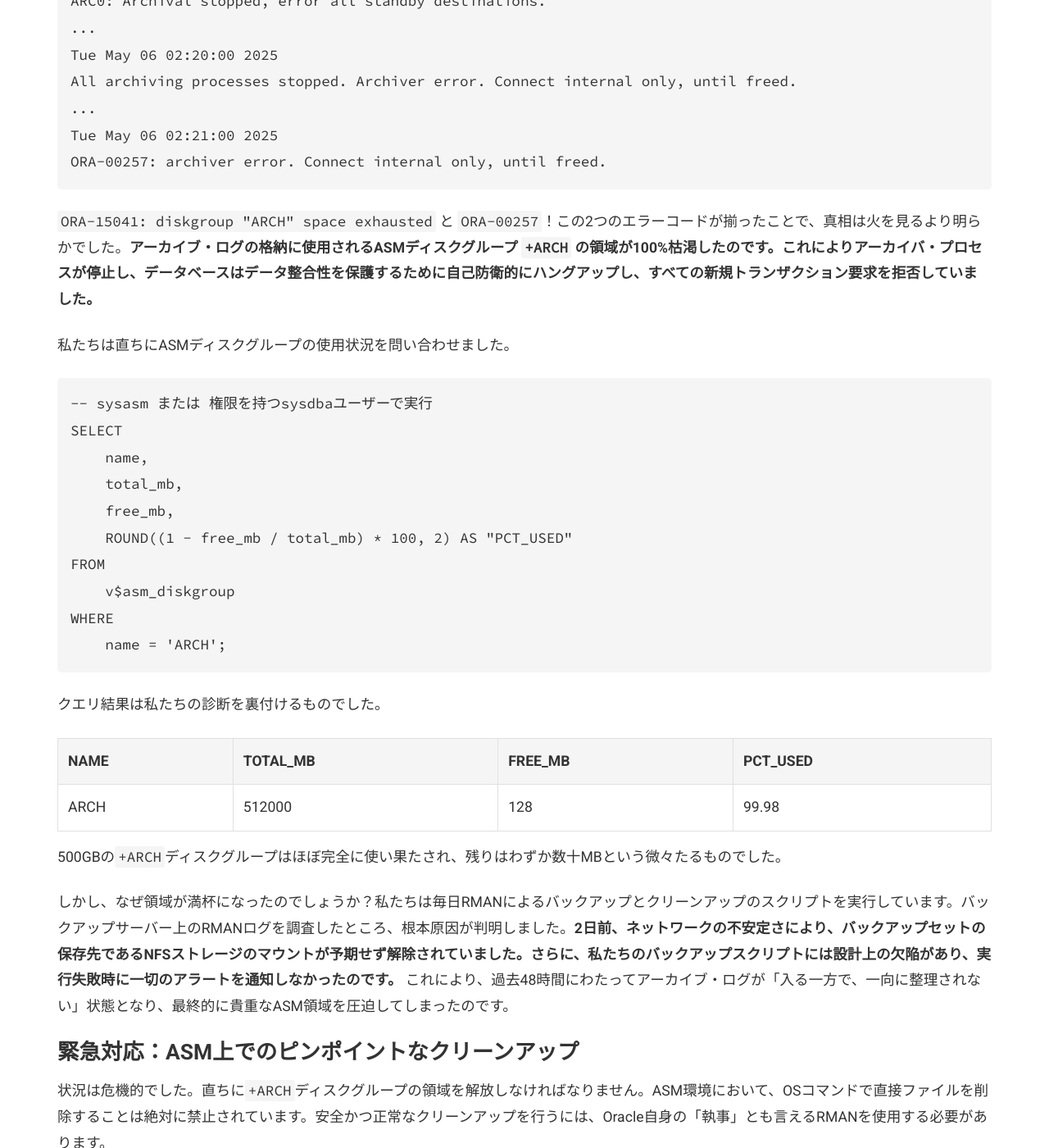
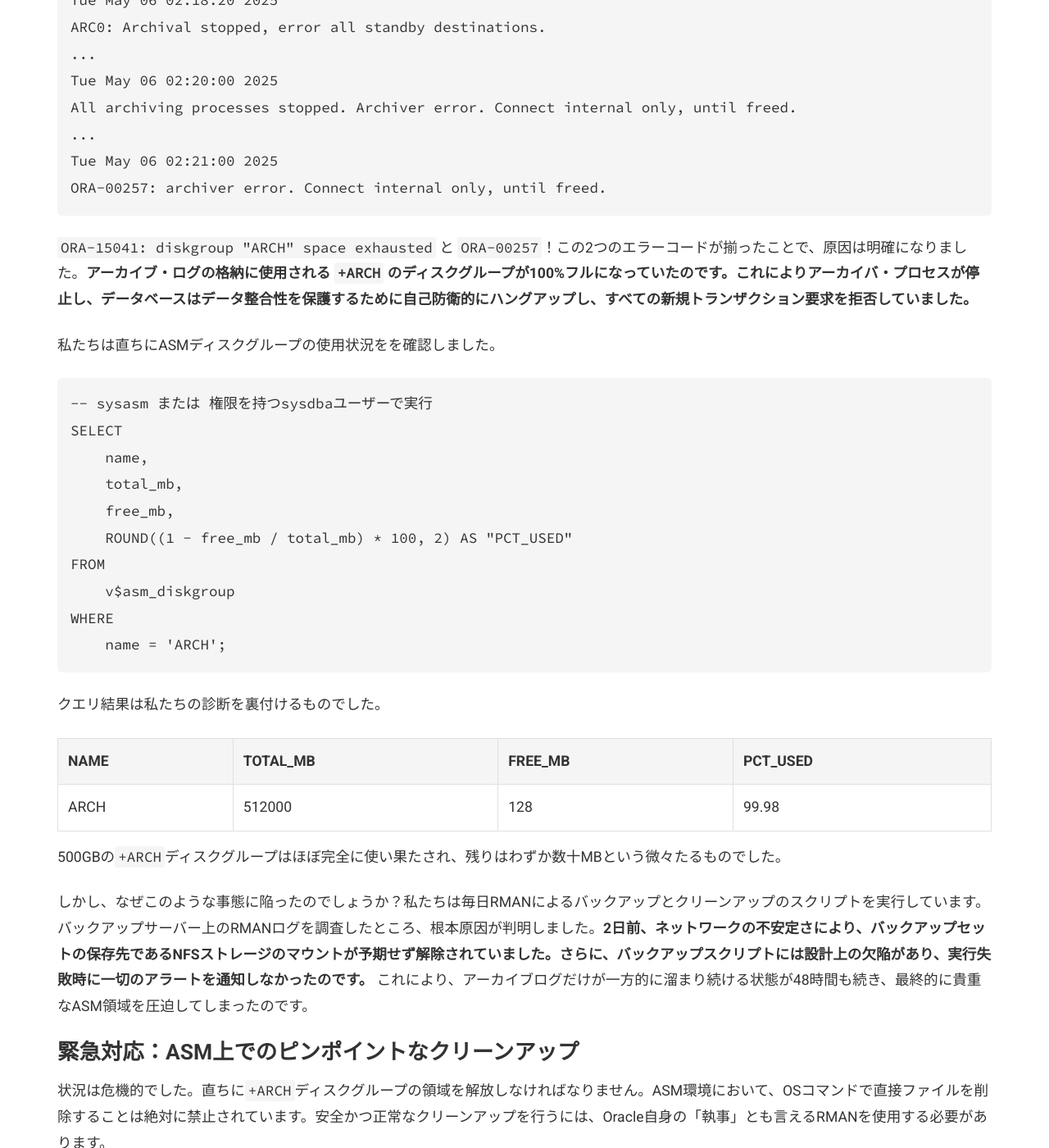
Before and after one commit to goodwaysIT/ja, a Jekyll site: the page built from _posts/2025-06-13-database-hung-erp-outage-full-archive-logs-case-study.md, in a window 1280 px wide and 1400 px high, scrolled down 1170 px. Shown: the whole window at 82% size. Built offline with Jekyll 4.4.1, drawn with Linux system fonts in a browser that asks for light colours; some of the changed text lies outside the part shown.

Commit message:
Update 2025-06-13-database-hung-erp-outage-full-archive-logs-case-study.md

````diff
--- a/_posts/2025-06-13-database-hung-erp-outage-full-archive-logs-case-study.md
+++ b/_posts/2025-06-13-database-hung-erp-outage-full-archive-logs-case-study.md
@@ -1,6 +1,6 @@
 ---
 layout: post
-title: "データベースハングとERP停止：アーカイブ・ログ完全枯渇の事例研究"
+title: "データベースハング：アーカイブログのフルによるERP障害の事例分析"
 excerpt: "ミッションクリティカルなERPシステムで発生したデータベースハングとそれに続く業務停止の事例を詳細に分析します。根本原因はアーカイブ・ログ領域の完全な枯渇でした。診断プロセス、緊急対応、および再発防止策について解説します。"
 date: 2025-06-13 10:00:00 +0800 # 请根据实际发布时间调整
 categories: [Oracle, トラブルシューティング, 事例研究]
@@ -8,11 +8,11 @@ tags: [oracle, データベースハング, erp, アーカイブログ, ora-0025
 # image: /assets/images/posts/your-image-here.jpg #
 ---
 
-# **不穏な深夜**
+# **はじめに**
 
-ある深夜、私たちの技術サポートチームに顧客から切迫した電話が入りました。基幹ERPシステムに完全にアクセスできなくなり、すべての業務が停止しているとのことでした。このような24時間365日稼働するシステムにとって、1分1秒の停止が具体的なビジネス上の損失に直結します。
+ある深夜、サポートチームにクライアントから緊急の連絡が入りました。彼らの基幹ERPシステムにまったくアクセスできず、すべての業務が完全に停止してしまったのです。このような24時間365日稼働のシステムにおいて、ダウンタイムの1分1秒が直接的なビジネス損失につながります。
 
-チームメンバーは迅速に対応しました。初期調査の結果、アプリケーションサーバー自体の負荷は正常でしたが、ログにはデータベースへの接続タイムアウトや拒否エラーが大量に記録されていました。すべての兆候が、問題の原因がバックエンドのOracle RACデータベースにあることを示していました。
+私たちは迅速に対応しました。初期調査の結果、アプリケーションサーバー自体の負荷は正常でしたが、ログにはデータベースへの接続タイムアウトや拒否エラーが大量に記録されていました。すべての兆候が、問題の原因がバックエンドのOracle RACデータベースにあることを示していました。
 
 要塞ホスト（Bastion Host）経由でデータベースへの接続を試みたところ、一般の業務ユーザーからの接続要求はハングしたままでしたが、DBAの特権ユーザーでログインすると即座に成功しました。
 
@@ -39,9 +39,9 @@ Tue May 06 02:21:00 2025
 ORA-00257: archiver error. Connect internal only, until freed.
 ```
 
-`ORA-15041: diskgroup "ARCH" space exhausted` と `ORA-00257`！この2つのエラーコードが揃ったことで、真相は火を見るより明らかでした。**アーカイブ・ログの格納に使用されるASMディスクグループ `+ARCH` の領域が100%枯渇したのです。これによりアーカイバ・プロセスが停止し、データベースはデータ整合性を保護するために自己防衛的にハングアップし、すべての新規トランザクション要求を拒否していました。**
+`ORA-15041: diskgroup "ARCH" space exhausted` と `ORA-00257`！この2つのエラーコードが揃ったことで、原因は明確になりました。**アーカイブ・ログの格納に使用される `+ARCH` のディスクグループが100%フルになっていたのです。これによりアーカイバ・プロセスが停止し、データベースはデータ整合性を保護するために自己防衛的にハングアップし、すべての新規トランザクション要求を拒否していました。**
 
-私たちは直ちにASMディスクグループの使用状況を問い合わせました。
+私たちは直ちにASMディスクグループの使用状況をを確認しました。
 
 ```sql
 -- sysasm または 権限を持つsysdbaユーザーで実行
@@ -63,7 +63,7 @@ WHERE
 
 500GBの`+ARCH`ディスクグループはほぼ完全に使い果たされ、残りはわずか数十MBという微々たるものでした。
 
-しかし、なぜ領域が満杯になったのでしょうか？私たちは毎日RMANによるバックアップとクリーンアップのスクリプトを実行しています。バックアップサーバー上のRMANログを調査したところ、根本原因が判明しました。**2日前、ネットワークの不安定さにより、バックアップセットの保存先であるNFSストレージのマウントが予期せず解除されていました。さらに、私たちのバックアップスクリプトには設計上の欠陥があり、実行失敗時に一切のアラートを通知しなかったのです。** これにより、過去48時間にわたってアーカイブ・ログが「入る一方で、一向に整理されない」状態となり、最終的に貴重なASM領域を圧迫してしまったのです。
+しかし、なぜこのような事態に陥ったのでしょうか？私たちは毎日RMANによるバックアップとクリーンアップのスクリプトを実行しています。バックアップサーバー上のRMANログを調査したところ、根本原因が判明しました。**2日前、ネットワークの不安定さにより、バックアップセットの保存先であるNFSストレージのマウントが予期せず解除されていました。さらに、バックアップスクリプトには設計上の欠陥があり、実行失敗時に一切のアラートを通知しなかったのです。** これにより、アーカイブログだけが一方的に溜まり続ける状態が48時間も続き、最終的に貴重なASM領域を圧迫してしまったのです。
 
 # **緊急対応：ASM上でのピンポイントなクリーンアップ**
 
@@ -88,7 +88,7 @@ RMAN> DELETE ARCHIVELOG ALL COMPLETED BEFORE 'SYSDATE-2';
 
 RMANは削除対象となるアーカイブ・ログファイルの一覧を表示し、確認を求めてきます。確認後、ファイルはASMディスクグループから安全に削除され、制御ファイル内のメタデータも同期して更新されます。
 
-コマンド完了後、再度`v$asm_diskgroup`を問い合わせると、`PCT_USED`は約75%まで低下していました。ほぼ同時に、`alert`ログにはアーカイブ・プロセスが正常に再開したことを示す新しいメッセージが現れました。数分後、アプリケーションチームからERPシステムが完全に復旧したとの確認が取れました。「サイレント障害」によって引き起こされた深夜の危機は、ひとまず収束しました。
+コマンド完了後、再度`v$asm_diskgroup`を確認すると、`PCT_USED`は約75%まで低下していました。ほぼ同時に、`alert`ログにはアーカイブ・プロセスが正常に再開したことを示す新しいメッセージが現れました。数分後、アプリケーションチームからERPシステムが完全に復旧したとの確認が取れました。「サイレント障害」によって引き起こされた深夜の危機は、ひとまず解除しました。
 
 # **アーカイブ領域枯渇の影響：「データベースが落ちた」では済まされない**
 
````
